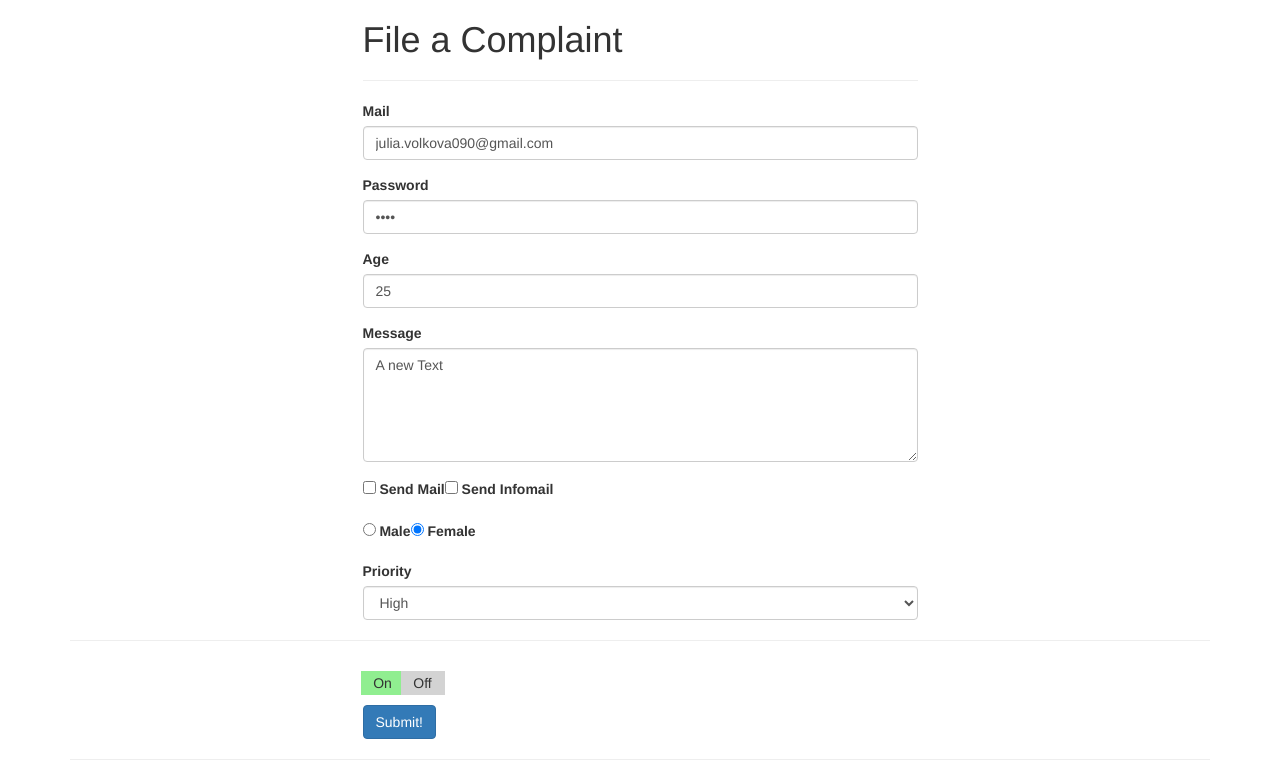
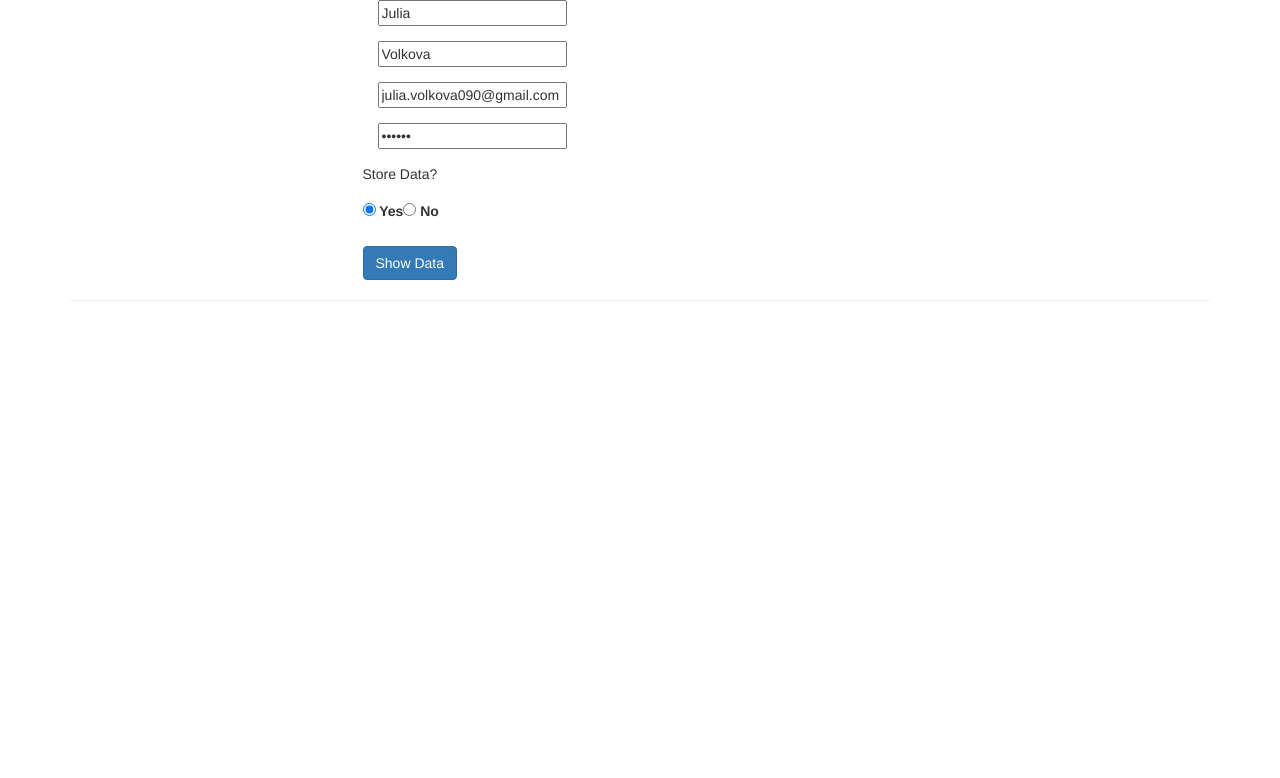
Before and after one commit to Julia-Volkova/Vue-example, a Vue app in the folder vue-cli/: page / in a window 1280 px wide. Shown: the top 778 px of the page. Built offline with nearby package versions, Linux system fonts and the light colour scheme; a web font is replaced by a local one.

Commit message:
Exercise 9 - Form elements & merge value from 2 input

```diff
--- a/vue-cli/src/App.vue
+++ b/vue-cli/src/App.vue
@@ -1,135 +1,59 @@
 <template>
   <div class="container">
-    <form>
+    <form v-if="!isDisplayed">
       <div class="row">
         <div class="col-xs-12 col-sm-8 col-sm-offset-2 col-md-6 col-md-offset-3">
-          <h1>File a Complaint</h1>
-          <hr>
-          <div class="form-group">
-            <label for="email">Mail</label>
-            <input
-              type="text"
-              id="email"
-              class="form-control"
-              :value="userData.email"
-              @input="userData.email = $event.target.value">
+          <!-- Exercise 1 -->
+          <!-- Create a Signup Form where you retrieve the following Information -->
+          <!-- Full Name (First Name + Last Name) -->
+          <!-- Mail -->
+          <!-- Password -->
+          <!-- Store Data? Yes/No -->
+
+          <!-- Exercise 3 -->
+          <!-- Edit the Example from above and create a custom "Full Name" Control -->
+          <!-- which still holds the First Name and Last Name Input Field -->
+
+          <app-full-name v-model="fullName"></app-full-name>
+
+          <div class="col-lg-12" style="margin-bottom: 15px;">
+            <input type="text" placeholder="Mail" v-model.lazy="mail">
           </div>
-          <div class="form-group">
-            <label for="password">Password</label>
-            <input
-              type="password"
-              id="password"
-              class="form-control"
-              v-model.lazy="userData.password">
+
+          <div class="col-lg-12" style="margin-bottom: 15px;">
+            <input type="password" placeholder="Password" v-model="password">
           </div>
-          <div class=" form-group">
-            <label for="age">Age</label>
-            <input
-              type="number"
-              id="age"
-              class="form-control"
-              v-model="userData.age">
-          </div>
-        </div>
-      </div>
-      <div class=" row">
-        <div class="col-xs-12 col-sm-8 col-sm-offset-2 col-md-6 col-md-offset-3 form-group">
-          <label for="message">Message</label><br>
-          <!-- Interpolation between <textarea>{{ test }}</textarea> doesn't work!-->
-          <textarea
-            id="message"
-            rows="5"
-            class="form-control"
-            v-model.lazy="message"></textarea>
-        </div>
-      </div>
-      <div class="row">
-        <div class="col-xs-12 col-sm-8 col-sm-offset-2 col-md-6 col-md-offset-3">
-          <div class="form-group">
-            <label for="sendmail">
-              <input
-                type="checkbox"
-                id="sendmail"
-                value="SendMail"
-                v-model="sendMail"> Send Mail
-            </label>
-            <label for="sendInfomail">
-              <input
-                type="checkbox"
-                id="sendInfomail"
-                value="SendInfoMail"
-                v-model="sendMail"> Send Infomail
-            </label>
 
-          </div>
-        </div>
-      </div>
-      <div class=" row">
-        <div class="col-xs-12 col-sm-8 col-sm-offset-2 col-md-6 col-md-offset-3 form-group">
-          <label for="male">
-            <input
-              type="radio"
-              id="male"
-              value="Male"
-              v-model="gender"> Male
+          <span style="margin-bottom: 15px; display: block;">Store Data?</span>
+          <label for="">
+            <input value="yes" type="radio" v-model="radio"> Yes
           </label>
-          <label for="female">
-            <input
-              type="radio"
-              id="female"
-              value="Female"
-              v-model="gender"> Female
+
+          <label for="">
+            <input value="no" type="radio" v-model="radio"> No
           </label>
-        </div>
-      </div>
-      <div class="row">
-        <div class="col-xs-12 col-sm-8 col-sm-offset-2 col-md-6 col-md-offset-3 from-group">
-          <label for="priority">Priority</label>
-          <select
-            id="priority"
-            class="form-control"
-            v-model="selectedPriority">
-            <option
-              v-for="priority in priorities"
-              :selected="priority === 'Medium'">{{ priority }}
-            </option>
-          </select>
-        </div>
-      </div>
-      <hr>
-      <div class="row">
-        <div class="col-xs-12 col-sm-8 col-sm-offset-2 col-md-6 col-md-offset-3">
-          <app-switch v-model="dataSwitch"></app-switch>
-        </div>
-      </div>
-      <div class="row">
-        <div class="col-xs-12 col-sm-8 col-sm-offset-2 col-md-6 col-md-offset-3">
-          <button
-            class="btn btn-primary"
-          @click.prevent="submitted">Submit!
-          </button>
+
+          <!-- Exercise 2 -->
+          <!-- Only display the Form if it has NOT been submitted -->
+          <!-- Display the Data Summary ONCE the Form HAS been submitted -->
+
+          <button style="display: block; margin-top: 20px;" type="submit" class="btn btn-primary" @click.prevent="showData">Show Data</button>
+
         </div>
       </div>
     </form>
     <hr>
-    <div class="row" v-if="isSubmitted">
+    <div class="row" v-if="isDisplayed">
       <div class="col-xs-12 col-sm-8 col-sm-offset-2 col-md-6 col-md-offset-3">
         <div class="panel panel-default">
           <div class="panel-heading">
             <h4>Your Data</h4>
           </div>
           <div class="panel-body">
-            <p>Mail: {{ userData.email }}</p>
-            <p>Password: {{ userData.password }}</p>
-            <p>Age: {{ userData.age }}</p>
-            <p style="white-space: pre;">Message: {{ message }}</p>
-            <p><strong>Send Mail?</strong></p>
-            <ul>
-              <li v-for="item in sendMail">{{ item }}</li>
-            </ul>
-            <p>Gender: {{ gender }}</p>
-            <p>Priority: {{ selectedPriority }}</p>
-            <p>Switched: {{ dataSwitch }}</p>
+            <p>Full Name: {{ fullName }}</p>
+            <p>Mail: {{ mail }}</p>
+            <p>Password: {{ password }}</p>
+            <p>Store in Database?: {{ radio }}</p>
           </div>
         </div>
       </div>
@@ -138,34 +62,28 @@
 </template>
 
 <script>
-  import Switch from './Switch.vue';
+  import FullName from './FullName.vue';
 
   export default {
     data() {
       return {
-        userData: {
-          email: 'julia.volkova090@gmail.com',
-          password: '2323',
-          age: 25
-        },
-        message: 'A new Text',
-        sendMail: [],
-        gender: 'Female',
-        selectedPriority: 'High',
-        priorities: ['High', 'Medium', 'Low'],
-        dataSwitch: true,
-        isSubmitted: false
+        fullName: 'Julia Volkova',
+        mail: 'julia.volkova090@gmail.com',
+        password: '123123',
+        radio: 'yes',
+        isDisplayed: false
       }
     },
     methods: {
-      submitted() {
-          this.isSubmitted = true;
+      showData() {
+        this.isDisplayed = true;
       }
     },
     components: {
-      'app-switch': Switch
+      'app-full-name': FullName
     }
   }
 </script>
 
-<style></style>
+<style>
+</style>
--- /dev/null
+++ b/vue-cli/src/FullName.vue
@@ -0,0 +1,37 @@
+<template>
+  <div>
+    <div class="col-lg-12" style="margin-bottom: 15px;">
+      <input type="text" placeholder="First Name" :value="firstName" @input="nameChanged(true, $event)">
+    </div>
+
+    <div class="col-lg-12" style="margin-bottom: 15px;">
+      <input type="text" placeholder="Last Name" :value="lastName" @input="nameChanged(false, $event)">
+    </div>
+  </div>
+</template>
+
+<script>
+  export default {
+    props: ['value'],
+    methods: {
+      nameChanged(isFirst, event) {
+        let name = '';
+        if (isFirst) {
+          name = event.target.value + ' ' + this.lastName;
+        } else {
+          name = this.firstName + ' ' + event.target.value;
+        }
+        this.value = name;
+        this.$emit('input', this.value);
+      }
+    },
+    computed: {
+      firstName() {
+        return this.value.split(' ')[0];
+      },
+      lastName() {
+        return this.value.split(' ')[1];
+      }
+    }
+  }
+</script>
```
